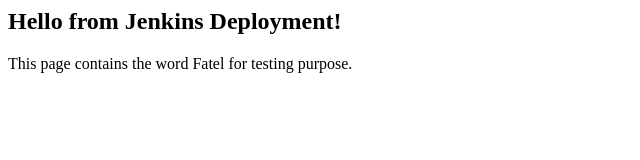
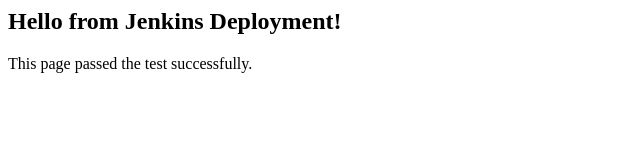
Before and after one commit to aiswarya237/jenkin-1, a plain HTML site: page index.html in a window 1280 px wide. Shown: the whole page, without its empty margins (0-640 px from the left). Drawn offline with Linux system fonts and the light colour scheme.

Commit message:
Update index.html

```diff
--- a/index.html
+++ b/index.html
@@ -2,6 +2,6 @@
 <head><title>Deployed from Jenkins</title></head>
 <body>
     <h2>Hello from Jenkins Deployment!</h2>
-    <p>This page contains the word Fatel for testing purpose.</p>
+    <p>This page passed the test successfully.</p>
 </body>
 </html>
```
